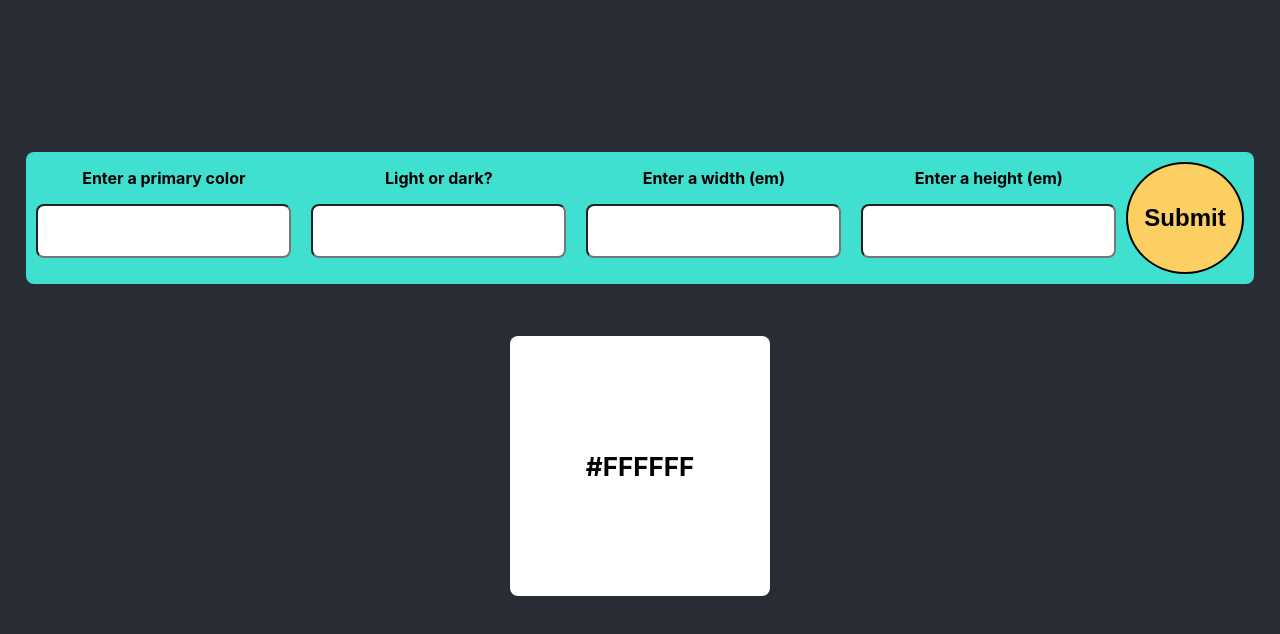
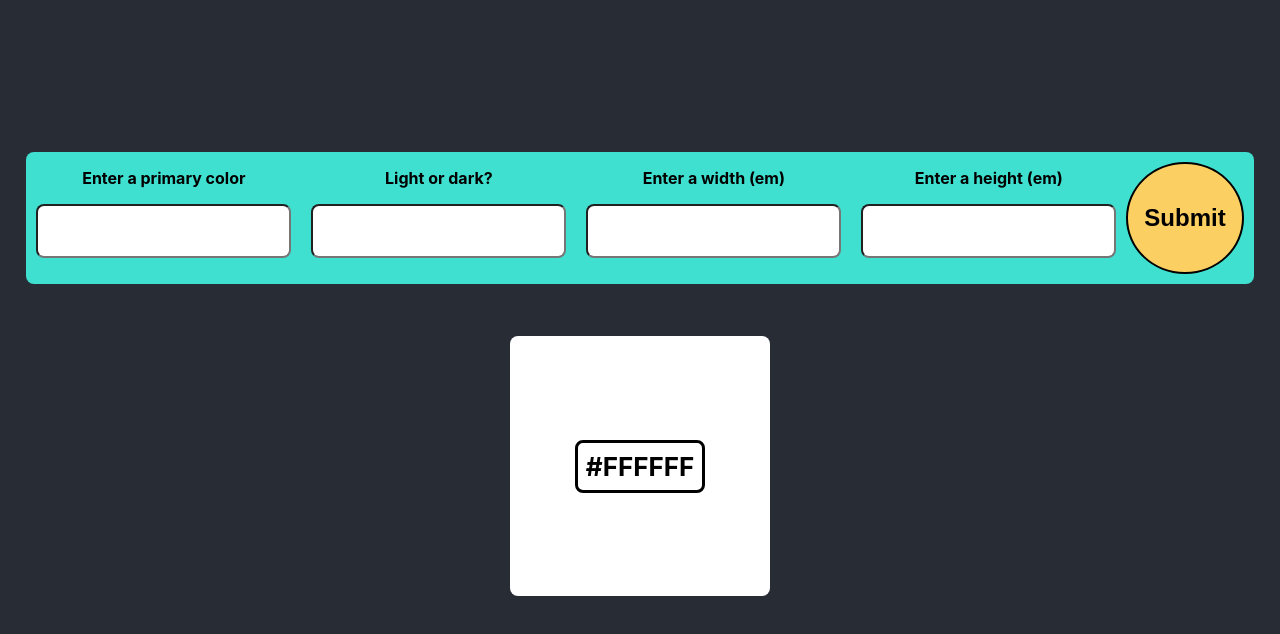
Before and after one commit to jgsheppa/react-app-random-color-generator, a React (Create React App) app: page / in a window 1280 px wide. Shown: the top 634 px of the page. Built offline with nearby package versions, Linux system fonts and the light colour scheme.

Commit message:
Added border to hex value

```diff
--- a/src/App.css
+++ b/src/App.css
@@ -86,4 +86,8 @@
 .colorBox p {
   color: black;
   font-weight: bold;
+  border: solid;
+  border-color: black;
+  border-radius: 8px;
+  padding: 8px;
 }
```
